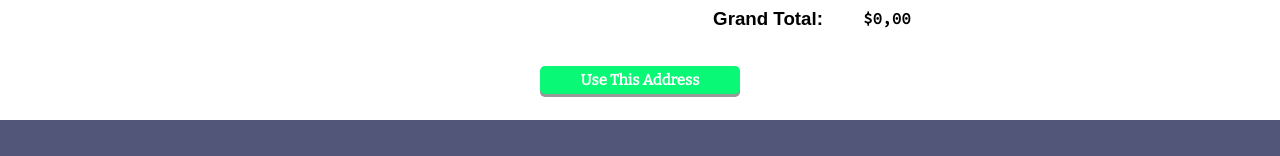
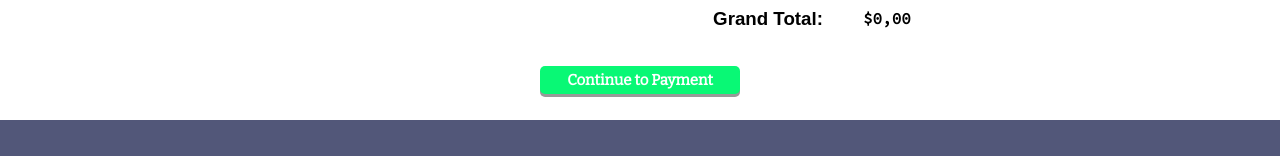
Before and after one commit to estelo2jz/rejewel, a React (Create React App) app: page /cart in a window 1280 px wide. Shown: the part 313-469 px from the top of the page. Built offline with nearby package versions, Linux system fonts and the light colour scheme; a web font is replaced by a local one.

Commit message:
Update Cart.js

```diff
--- a/src/components/Cart.js
+++ b/src/components/Cart.js
@@ -64,7 +64,7 @@ function Cart({basketProps}) {
       </div>
       <NavLink to="/shipping">
         <div className="use-button">
-          <p>Use This Address</p>
+          <p>Continue to Payment</p>
         </div>
       </NavLink>
     </div>
```
